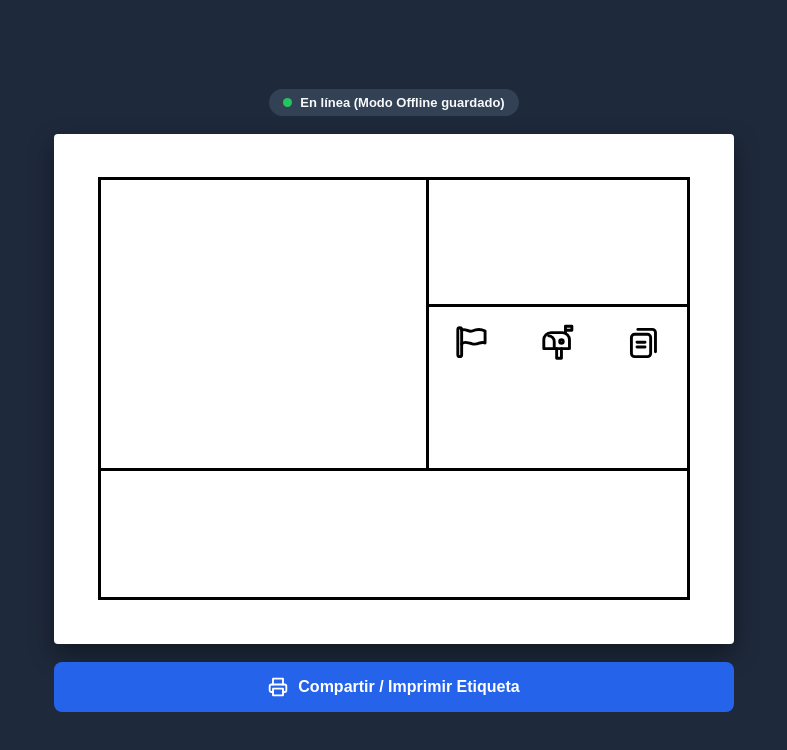
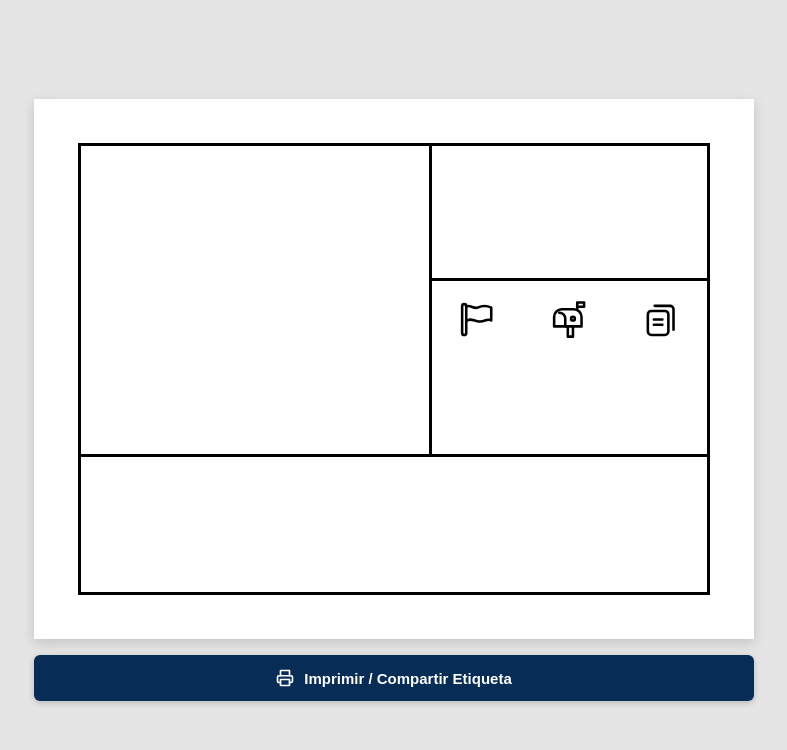
Before and after one commit to Jairo377/ticket-numerado, a plain HTML site: page index.html in a window 1280 px wide. Shown: the whole page, without its empty margins (246-1033 px from the left). Drawn offline with Linux system fonts and the light colour scheme.

Commit message:
Refactor index.html for label design and functionality
Updated HTML structure and styles for the label page, including changes to title, background color, and layout adjustments. Removed unused elements and improved button styles.

```diff
--- a/index.html
+++ b/index.html
@@ -5,196 +5,104 @@
   <meta name="viewport" content="width=device-width, initial-scale=1, maximum-scale=1, user-scalable=no">
   <meta name="apple-mobile-web-app-capable" content="yes">
   <meta name="apple-mobile-web-app-status-bar-style" content="black-translucent">
-  <title>Etiqueta ESA</title>
+  <title>Etiqueta de paquete</title>
   <style>
     @page { size: 4in 3in; margin: 0; }
-    :root {
-      --w: min(calc(100vw - 24px), 680px);
-    }
+    :root { --margen: 3.5cqw; }
     * { box-sizing: border-box; margin: 0; padding: 0; -webkit-tap-highlight-color: transparent; }
 
     html, body {
-      background: #1e293b;
+      background: #e5e5e5;
       font-family: Arial, Helvetica, sans-serif;
       color: #000;
-      min-height: 100vh;
     }
 
     body {
+      min-height: 100vh;
       display: flex;
       flex-direction: column;
       align-items: center;
       justify-content: center;
-      padding: 16px 12px;
-      gap: 18px;
+      padding: 12px;
+      gap: 16px;
     }
 
-    /* Barra de estado superior (No se imprime) */
-    .status-bar {
-      display: flex;
-      align-items: center;
-      gap: 8px;
-      background: #334155;
-      color: #f8fafc;
-      padding: 6px 14px;
-      border-radius: 20px;
-      font-size: 13px;
-      font-weight: 600;
-    }
-    .dot {
-      width: 9px;
-      height: 9px;
-      border-radius: 50%;
-      background: #22c55e;
-    }
-    .dot.offline { background: #eab308; }
-
-    /* Hoja 4x3 pulgadas (proporción 4:3) */
+    /* Hoja 4x3 pulgadas (proporción 4:3) con margen blanco alrededor */
+    :root { --w: min(calc(100vw - 24px), 720px); }
     .label-wrapper {
       width: var(--w);
-      height: calc(var(--w) * 0.75);
+      height: calc(var(--w) * 0.75);   /* 4 de ancho x 3 de alto */
       background: #fff;
       padding: 3.5%;
       overflow: hidden;
       container-type: inline-size;
       flex: none;
-      box-shadow: 0 10px 25px rgba(0,0,0,0.4);
-      border-radius: 4px;
+      box-shadow: 0 4px 12px rgba(0,0,0,0.15);
     }
-
     .label {
       width: 100%;
       height: 100%;
       border: 3px solid #000;
       display: grid;
       grid-template-rows: 1fr 31%;
-      background: #fff;
     }
 
     main { display: grid; grid-template-columns: 56% 44%; min-height: 0; }
 
     /* ---- Columna izquierda ---- */
-    .info {
-      border-right: 3px solid #000;
-      display: grid;
-      grid-template-rows: repeat(4, minmax(0, 1fr));
-      padding: 0 3cqw;
-    }
-    .info div {
-      display: flex;
-      align-items: center;
-      font-size: 5.2cqw;
-      font-weight: 600;
-      line-height: 1;
-      white-space: nowrap;
-      overflow: hidden;
-    }
+    .info { border-right: 3px solid #000; display: grid; grid-template-rows: repeat(4, minmax(0, 1fr)); padding: 0 3cqw; }
+    .info div { display: flex; align-items: center; font-size: 5.2cqw; line-height: 1; white-space: nowrap; overflow: hidden; }
 
     /* Nombre: si es largo pasa a segunda línea */
-    .info #nombre {
-      white-space: normal;
-      line-height: 1.05;
-      overflow-wrap: anywhere;
-    }
+    .info #nombre { white-space: normal; line-height: 1.05; overflow-wrap: anywhere; }
 
     /* ---- Columna derecha ---- */
     .side { display: grid; grid-template-rows: 44% 25% 1fr; min-height: 0; }
-    .count {
-      border-bottom: 3px solid #000;
-      display: flex;
-      align-items: center;
-      justify-content: center;
-      font-weight: 700;
-      font-size: 15cqw;
-      line-height: 1;
-    }
-    .icons {
-      display: grid;
-      grid-template-columns: repeat(3, 1fr);
-      align-items: center;
-      justify-items: center;
-    }
-    .icons svg {
-      width: 6.5cqw;
-      height: 6.5cqw;
-      stroke: #000;
-      fill: none;
-      stroke-width: 1.8;
-      stroke-linecap: round;
-      stroke-linejoin: round;
-    }
-    .vals {
-      display: grid;
-      grid-template-columns: repeat(3, 1fr);
-      align-items: center;
-      justify-items: center;
-      font-weight: 700;
-      font-size: 4.8cqw;
-    }
+    .count { border-bottom: 3px solid #000; display: flex; align-items: center; justify-content: center; font-weight: 700; font-size: 15cqw; line-height: 1; }
+    .icons { display: grid; grid-template-columns: repeat(3, 1fr); align-items: center; justify-items: center; }
+    .icons svg { width: 6.5cqw; height: 6.5cqw; stroke: #000; fill: none; stroke-width: 1.5; stroke-linecap: round; stroke-linejoin: round; }
+    .vals { display: grid; grid-template-columns: repeat(3, 1fr); align-items: center; justify-items: center; font-weight: 700; font-size: 4.8cqw; }
 
     /* ---- Código de barras ---- */
-    .barcode-area {
-      border-top: 3px solid #000;
-      display: flex;
-      align-items: center;
-      justify-content: center;
-      min-height: 0;
-      padding: 1.5cqw 4cqw;
-    }
-    .barcode {
-      width: 100%;
-      height: 100%;
-      display: flex;
-      align-items: center;
-      justify-content: center;
-    }
-    .barcode svg {
-      width: 100%;
-      height: 100%;
-      display: block;
-    }
+    .barcode-area { border-top: 3px solid #000; display: flex; align-items: center; justify-content: center; min-height: 0; }
+    .barcode { width: 100%; height: 100%; display: flex; align-items: center; justify-content: center; }
+    .barcode svg { display: block; margin: 0 auto; flex: none; }
 
-    /* Botón de acción limpio y sobrio */
+    /* Botón de acción con el color azul del trabajo (#072C56) */
     .actions {
       display: flex;
-      gap: 12px;
       width: var(--w);
     }
     .btn-share {
       flex: 1;
-      background: #2563eb;
+      background: #072C56;
       color: #ffffff;
       border: none;
-      padding: 15px 20px;
-      font-size: 16px;
+      padding: 14px 20px;
+      font-size: 15px;
       font-weight: 700;
-      border-radius: 8px;
+      border-radius: 6px;
       cursor: pointer;
       display: flex;
       align-items: center;
       justify-content: center;
       gap: 10px;
+      box-shadow: 0 2px 6px rgba(0,0,0,0.2);
     }
     .btn-share:active {
-      background: #1d4ed8;
+      background: #051d38;
     }
 
     @media print {
-      html, body { background: #fff; padding: 0; display: block; min-height: 0; }
-      .status-bar, .actions { display: none !important; }
-      .label-wrapper { width: 4in; height: 3in; box-shadow: none; border-radius: 0; }
+      html, body { background: #fff; }
+      body { padding: 0; display: block; min-height: 0; }
+      .actions { display: none !important; }
+      .label-wrapper { width: 4in; height: 3in; box-shadow: none; }
     }
   </style>
 </head>
 <body>
 
-  <!-- Indicador de estado Offline/Online -->
-  <div class="status-bar" id="status-bar">
-    <span class="dot" id="status-dot"></span>
-    <span id="status-text">Listo para imprimir (Offline activo)</span>
-  </div>
-
-  <!-- Etiqueta en Blanco por defecto -->
   <div class="label-wrapper" id="label-wrapper">
     <div class="label" id="label">
       <main>
@@ -209,11 +117,11 @@
           <div class="count" id="cantidad"></div>
 
           <div class="icons">
-            <!-- Bandera (Extras) -->
+            <!-- Bandera -->
             <svg viewBox="0 0 24 24"><rect x="3" y="3" width="2.4" height="18" rx="1.2"/><path d="M5.4 4.5C7.7 3 9.7 6 12 5s5-1.5 8 0v7.5c-3-1.5-4 1.5-8 .5s-4.5-1.5-6.6 0"/></svg>
-            <!-- Buzón (Articulos_correo) -->
+            <!-- Buzón -->
             <svg viewBox="0 0 24 24"><path d="M3 16v-5.5a4.5 4.5 0 0 1 4.5-4.5h7a4.5 4.5 0 0 1 4.5 4.5V16z"/><path d="M9.5 16v-4.5A3.5 3.5 0 0 0 6 8"/><circle cx="14" cy="11.5" r="1.1"/><path d="M11 16v6h3v-6"/><path d="M16.5 6V2h4v2.5h-4"/></svg>
-            <!-- Documentos (Papeles) -->
+            <!-- Documentos -->
             <svg viewBox="0 0 24 24"><path d="M8 4h9a2 2 0 0 1 2 2v12"/><rect x="4" y="7" width="12" height="14" rx="2"/><path d="M7.5 12h5M7.5 15h5"/></svg>
           </div>
 
@@ -234,24 +142,22 @@
     </div>
   </div>
 
-  <!-- Botón de Compartir -->
+  <!-- Botón de Compartir / Imprimir -->
   <div class="actions">
     <button class="btn-share" id="btn-share">
-      <svg width="20" height="20" viewBox="0 0 24 24" fill="none" stroke="currentColor" stroke-width="2.2" stroke-linecap="round" stroke-linejoin="round">
+      <svg width="18" height="18" viewBox="0 0 24 24" fill="none" stroke="currentColor" stroke-width="2.2" stroke-linecap="round" stroke-linejoin="round">
         <polyline points="6 9 6 2 18 2 18 9"></polyline>
         <path d="M6 18H4a2 2 0 0 1-2-2v-5a2 2 0 0 1 2-2h16a2 2 0 0 1 2 2v5a2 2 0 0 1-2 2h-2"></path>
         <rect x="6" y="14" width="12" height="8"></rect>
       </svg>
-      Compartir / Imprimir Etiqueta
+      Imprimir / Compartir Etiqueta
     </button>
   </div>
 
   <script src="https://cdn.jsdelivr.net/npm/jsbarcode@3.11.6/dist/JsBarcode.all.min.js"></script>
   <script>
-    // ====== 1. LECTURA DE PARÁMETROS APPSHEET (Vacío por defecto si no hay URL) ======
+    // ====== DATOS (AppSheet) ======
     const q = new URLSearchParams(location.search);
-
-    // Función auxiliar por si AppSheet manda mayúsculas o minúsculas distintas
     const getParam = (key) => {
       for (const [k, v] of q.entries()) {
         if (k.toLowerCase() === key.toLowerCase()) return v.trim();
@@ -271,29 +177,23 @@
       codigo:   getParam('IDEsa')            || getParam('codigo')   || ''
     };
 
-    // Asignar textos en el DOM (quedan en blanco si no se envían parámetros)
     for (const id of ['nombre','telefono','estado','destino','cantidad','v1','v2','v3']) {
       document.getElementById(id).textContent = data[id];
     }
 
-    // Generar código de barras solo si existe IDEsa
     const svg = document.getElementById('barcode');
     if (data.codigo) {
-      JsBarcode(svg, data.codigo, {
-        format: 'CODE128',
-        displayValue: false,
-        width: 3,
-        height: 100,
-        margin: 0
-      });
+      JsBarcode(svg, data.codigo, { format: 'CODE128', displayValue: false, width: 3, height: 100, margin: 0 });
       svg.setAttribute('viewBox', '0 0 ' + parseFloat(svg.getAttribute('width')) + ' ' + parseFloat(svg.getAttribute('height')));
       svg.setAttribute('preserveAspectRatio', 'none');
+      const box = svg.parentElement;
+      svg.setAttribute('width',  Math.round(box.clientWidth  * 0.78));
+      svg.setAttribute('height', Math.round(box.clientHeight * 0.78));
     } else {
       svg.style.display = 'none';
     }
 
-    // ====== 2. GENERADOR DE IMAGEN NATIVO EN ALTA RESOLUCIÓN (4x3" = 1200x900px) ======
-    // Garantiza que en iOS/Safari nunca salga en blanco y funcione 100% offline
+    // ====== GENERADOR NATIVO A CANVAS PARA COMPARTIR EN iOS / ANDROID ======
     async function generarImagenEtiqueta() {
       const W = 1200;
       const H = 900;
@@ -302,40 +202,24 @@
       canvas.height = H;
       const ctx = canvas.getContext('2d');
 
-      // Fondo blanco
       ctx.fillStyle = '#ffffff';
       ctx.fillRect(0, 0, W, H);
 
-      // Margen 3.5% de W (42px)
       const pad = Math.round(W * 0.035);
-      const lx = pad;
-      const ly = pad;
-      const lw = W - pad * 2; // 1116px
-      const lh = H - pad * 2; // 816px
+      const lx = pad, ly = pad, lw = W - pad * 2, lh = H - pad * 2;
 
-      // Borde principal
       ctx.strokeStyle = '#000000';
       ctx.lineWidth = 6;
       ctx.strokeRect(lx, ly, lw, lh);
 
-      // Divisiones principales
-      const mainH = Math.round(lh * 0.69); // 69% arriba, 31% código de barras
-      const leftW = Math.round(lw * 0.56); // 56% izquierda, 44% derecha
+      const mainH = Math.round(lh * 0.69);
+      const leftW = Math.round(lw * 0.56);
       const rightW = lw - leftW;
 
-      // Línea horizontal (separa main de barcode)
-      ctx.beginPath();
-      ctx.moveTo(lx, ly + mainH);
-      ctx.lineTo(lx + lw, ly + mainH);
-      ctx.stroke();
+      ctx.beginPath(); ctx.moveTo(lx, ly + mainH); ctx.lineTo(lx + lw, ly + mainH); ctx.stroke();
+      ctx.beginPath(); ctx.moveTo(lx + leftW, ly); ctx.lineTo(lx + leftW, ly + mainH); ctx.stroke();
 
-      // Línea vertical (separa columna izquierda de derecha)
-      ctx.beginPath();
-      ctx.moveTo(lx + leftW, ly);
-      ctx.lineTo(lx + leftW, ly + mainH);
-      ctx.stroke();
-
-      // ---- COLUMNA IZQUIERDA (4 filas) ----
+      // Columna izquierda
       const rowH = mainH / 4;
       const textPadX = Math.round(W * 0.03);
       const maxTextW = leftW - textPadX * 2;
@@ -343,7 +227,6 @@
       ctx.font = '600 58px Arial, Helvetica, sans-serif';
       ctx.textBaseline = 'middle';
 
-      // Fila 1: Nombre (con salto de línea si es largo)
       const nombreTxt = data.nombre;
       if (nombreTxt) {
         const words = nombreTxt.split(' ');
@@ -372,26 +255,19 @@
         }
       }
 
-      // Filas 2, 3 y 4: Teléfono, Estado, Destino
       const leftRows = [data.telefono, data.estado, data.destino];
       leftRows.forEach((val, idx) => {
-        const cy = ly + rowH * (idx + 1.5);
-        ctx.fillText(val, lx + textPadX, cy, maxTextW);
+        ctx.fillText(val, lx + textPadX, ly + rowH * (idx + 1.5), maxTextW);
       });
 
-      // ---- COLUMNA DERECHA ----
+      // Columna derecha
       const rightX = lx + leftW;
       const countH = Math.round(mainH * 0.44);
       const iconsH = Math.round(mainH * 0.25);
       const valsH = mainH - countH - iconsH;
 
-      // Línea debajo del contador grande
-      ctx.beginPath();
-      ctx.moveTo(rightX, ly + countH);
-      ctx.lineTo(lx + lw, ly + countH);
-      ctx.stroke();
+      ctx.beginPath(); ctx.moveTo(rightX, ly + countH); ctx.lineTo(lx + lw, ly + countH); ctx.stroke();
 
-      // Número de paquete grande
       ctx.save();
       ctx.font = '700 175px Arial, Helvetica, sans-serif';
       ctx.textAlign = 'center';
@@ -399,7 +275,6 @@
       ctx.fillText(data.cantidad, rightX + rightW / 2, ly + countH / 2 + 6);
       ctx.restore();
 
-      // Dibujar los 3 Iconos SVG (Bandera, Buzón, Documentos)
       const colW = rightW / 3;
       const iconSize = 76;
       const iconY = ly + countH + (iconsH - iconSize) / 2;
@@ -409,21 +284,15 @@
         ctx.translate(cx - iconSize / 2, cy);
         const scale = iconSize / 24;
         ctx.scale(scale, scale);
-        ctx.strokeStyle = '#000000';
-        ctx.lineWidth = 1.8;
-        ctx.lineCap = 'round';
-        ctx.lineJoin = 'round';
+        ctx.strokeStyle = '#000000'; ctx.lineWidth = 1.8; ctx.lineCap = 'round'; ctx.lineJoin = 'round';
         pathsFn(ctx);
         ctx.restore();
       };
 
-      // Icono 1: Bandera
       drawSvgPaths(rightX + colW * 0.5, iconY, (c) => {
         c.stroke(new Path2D('M4.2 3h0a1.2 1.2 0 0 1 1.2 1.2v15.6a1.2 1.2 0 0 1-1.2 1.2h0a1.2 1.2 0 0 1-1.2-1.2V4.2A1.2 1.2 0 0 1 4.2 3z'));
         c.stroke(new Path2D('M5.4 4.5C7.7 3 9.7 6 12 5s5-1.5 8 0v7.5c-3-1.5-4 1.5-8 .5s-4.5-1.5-6.6 0'));
       });
-
-      // Icono 2: Buzón
       drawSvgPaths(rightX + colW * 1.5, iconY, (c) => {
         c.stroke(new Path2D('M3 16v-5.5a4.5 4.5 0 0 1 4.5-4.5h7a4.5 4.5 0 0 1 4.5 4.5V16z'));
         c.stroke(new Path2D('M9.5 16v-4.5A3.5 3.5 0 0 0 6 8'));
@@ -431,15 +300,12 @@
         c.stroke(new Path2D('M11 16v6h3v-6'));
         c.stroke(new Path2D('M16.5 6V2h4v2.5h-4'));
       });
-
-      // Icono 3: Documentos
       drawSvgPaths(rightX + colW * 2.5, iconY, (c) => {
         c.stroke(new Path2D('M8 4h9a2 2 0 0 1 2 2v12'));
         c.stroke(new Path2D('M6 7h8a2 2 0 0 1 2 2v10a2 2 0 0 1-2 2H6a2 2 0 0 1-2-2V9a2 2 0 0 1 2-2z'));
         c.stroke(new Path2D('M7.5 12h5M7.5 15h5'));
       });
 
-      // Valores (Extras, Articulos_correo, Papeles)
       ctx.save();
       ctx.font = '700 54px Arial, Helvetica, sans-serif';
       ctx.textAlign = 'center';
@@ -450,37 +316,25 @@
       ctx.fillText(data.v3, rightX + colW * 2.5, valY);
       ctx.restore();
 
-      // ---- CÓDIGO DE BARRAS ----
       if (data.codigo) {
         const tempCanvas = document.createElement('canvas');
-        JsBarcode(tempCanvas, data.codigo, {
-          format: 'CODE128',
-          displayValue: false,
-          width: 4,
-          height: 160,
-          margin: 0
-        });
-        const bcAreaY = ly + mainH;
-        const bcAreaH = lh - mainH;
-        const bcW = Math.round(lw * 0.82);
-        const bcH = Math.round(bcAreaH * 0.78);
-        const bcX = lx + Math.round((lw - bcW) / 2);
-        const bcY = bcAreaY + Math.round((bcAreaH - bcH) / 2);
-        ctx.drawImage(tempCanvas, bcX, bcY, bcW, bcH);
+        JsBarcode(tempCanvas, data.codigo, { format: 'CODE128', displayValue: false, width: 4, height: 160, margin: 0 });
+        const bcAreaY = ly + mainH, bcAreaH = lh - mainH;
+        const bcW = Math.round(lw * 0.82), bcH = Math.round(bcAreaH * 0.78);
+        ctx.drawImage(tempCanvas, lx + Math.round((lw - bcW) / 2), bcAreaY + Math.round((bcAreaH - bcH) / 2), bcW, bcH);
       }
 
       return new Promise(resolve => canvas.toBlob(resolve, 'image/png'));
     }
 
-    // ====== 3. COMPARTIR / IMPRIMIR ======
+    // ====== COMPARTIR / IMPRIMIR ======
     let busy = false;
     async function compartirEtiqueta() {
       if (busy) return;
       busy = true;
       try {
         const blob = await generarImagenEtiqueta();
-        const nombreArchivo = (data.codigo || 'etiqueta') + '.png';
-        const file = new File([blob], nombreArchivo, { type: 'image/png' });
+        const file = new File([blob], (data.codigo || 'etiqueta') + '.png', { type: 'image/png' });
 
         if (navigator.canShare && navigator.canShare({ files: [file] })) {
           await navigator.share({ files: [file], title: 'Etiqueta' });
@@ -494,30 +348,13 @@
       }
     }
 
-    // Funciona tanto tocando el botón como tocando la etiqueta
     document.getElementById('btn-share').addEventListener('click', (e) => {
       e.stopPropagation();
       compartirEtiqueta();
     });
     document.getElementById('label-wrapper').addEventListener('click', compartirEtiqueta);
 
-    // ====== 4. REGISTRO SERVICE WORKER (OFFLINE) ======
-    const dot = document.getElementById('status-dot');
-    const txt = document.getElementById('status-text');
-
-    function updateStatus() {
-      if (navigator.onLine) {
-        dot.classList.remove('offline');
-        txt.textContent = 'En línea (Modo Offline guardado)';
-      } else {
-        dot.classList.add('offline');
-        txt.textContent = 'Modo sin conexión activo';
-      }
-    }
-    window.addEventListener('online', updateStatus);
-    window.addEventListener('offline', updateStatus);
-    updateStatus();
-
+    // Registrar Service Worker para Offline
     if ('serviceWorker' in navigator) {
       window.addEventListener('load', () => {
         navigator.serviceWorker.register('./sw.js').catch(err => console.log('SW error:', err));
```
